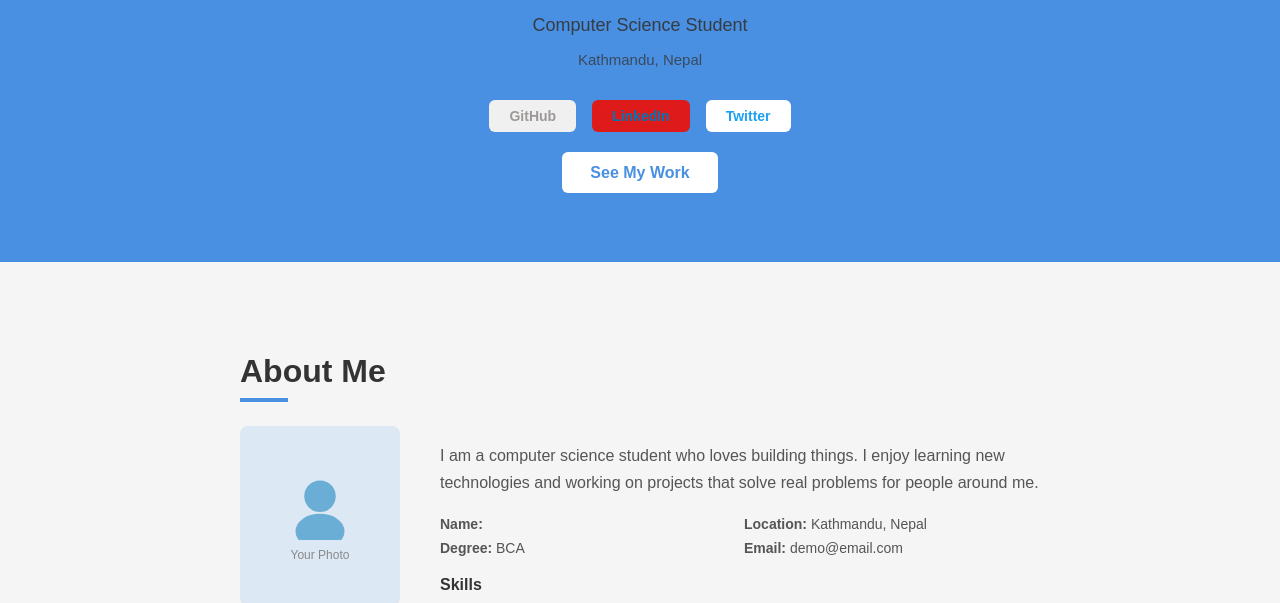
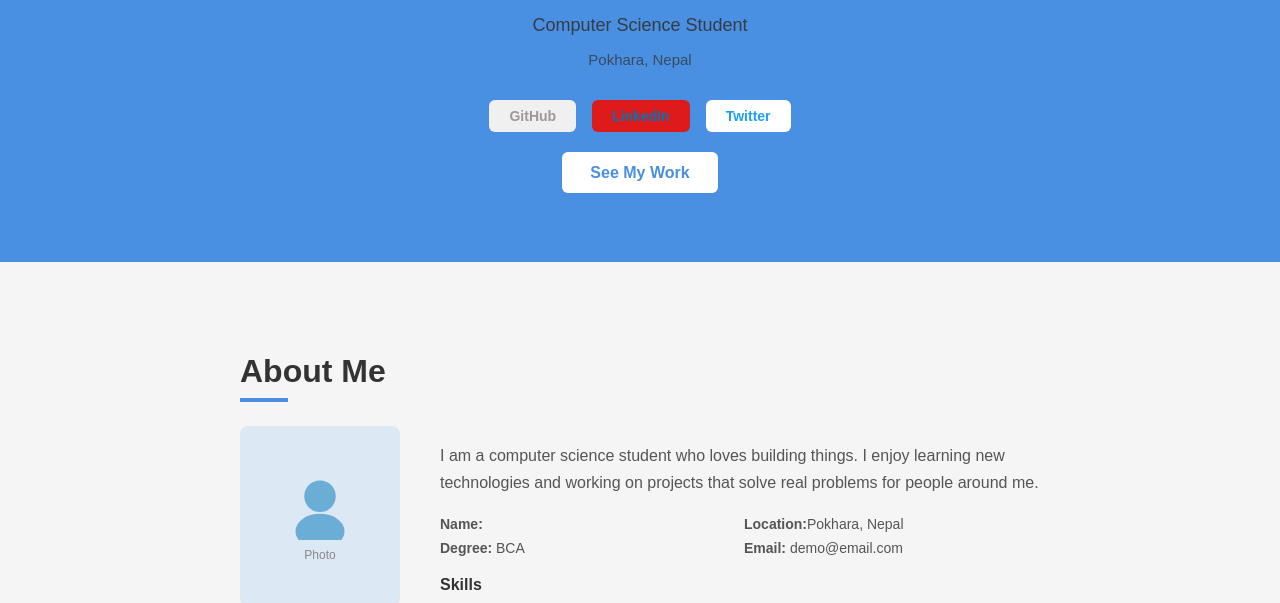
Before and after one commit to Pranish1016/Pranish_potfolio, a plain HTML site: page index.html in a window 1280 px wide. Shown: the part 344-947 px from the top of the page. Drawn offline with Linux system fonts and the light colour scheme.

Commit message:
location change

```diff
--- a/index.html
+++ b/index.html
@@ -33,7 +33,7 @@
 
     <h1 style="font-size: 40px; margin-bottom: 10px;">Hi, I'm Pranish</h1>
     <p style="font-size: 18px; margin-bottom: 8px; opacity: 0.9;">Computer Science Student</p>
-    <p style="font-size: 15px; margin-bottom: 32px; opacity: 0.75;">Kathmandu, Nepal</p>
+    <p style="font-size: 15px; margin-bottom: 32px; opacity: 0.75;">Pokhara, Nepal</p>
 
     <!-- Social links -->
     <div style="display: flex; justify-content: center; gap: 16px; margin-bottom: 32px;">
@@ -59,7 +59,7 @@
           <circle cx="40" cy="30" r="18" fill="#6aaed6"/>
           <ellipse cx="40" cy="70" rx="28" ry="20" fill="#6aaed6"/>
         </svg>
-        <p style="font-size: 12px; color: #888; margin: 8px 0 0;">Your Photo</p>
+        <p style="font-size: 12px; color: #888; margin: 8px 0 0;">Photo</p>
       </div>
 
       <div style="flex: 1; min-width: 200px;">
@@ -68,7 +68,7 @@
         <div style="display: grid; grid-template-columns: 1fr 1fr; gap: 8px; margin-bottom: 20px; font-size: 14px; color: #555;">
           <div><strong>Name:</strong>
     </div>
-          <div><strong>Location:</strong> Kathmandu, Nepal</div>
+          <div><strong>Location:</strong>Pokhara, Nepal</div>
           <div><strong>Degree:</strong> BCA</div>
           <div><strong>Email:</strong> demo@email.com</div>
         </div>
```
